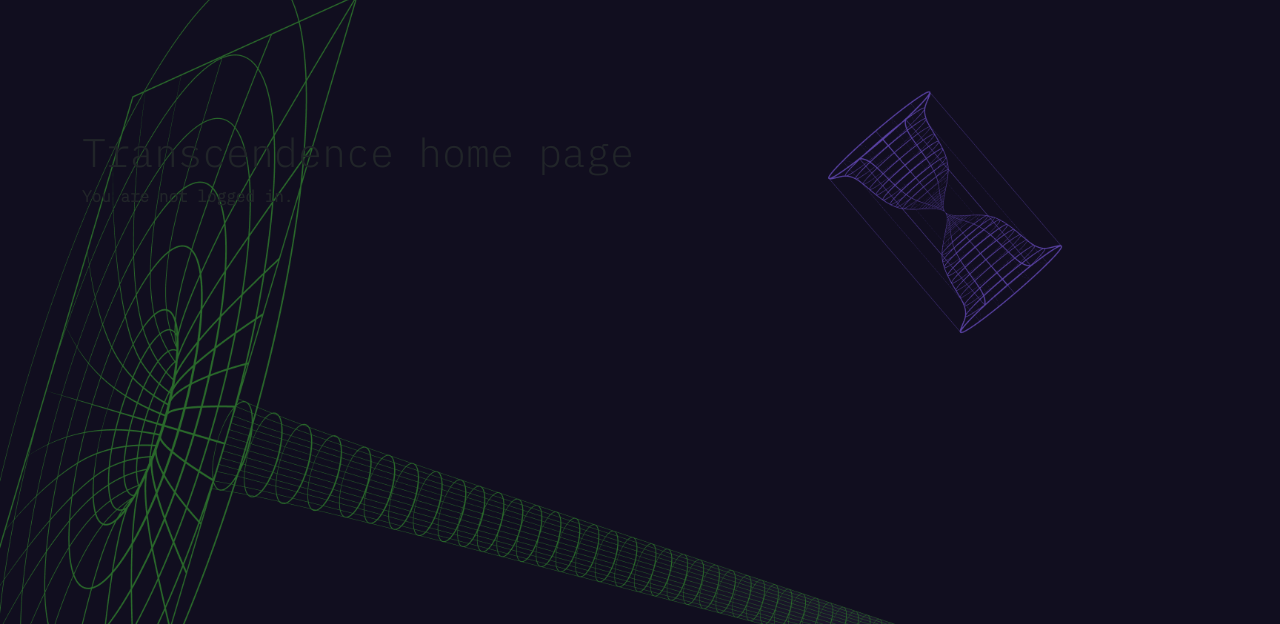
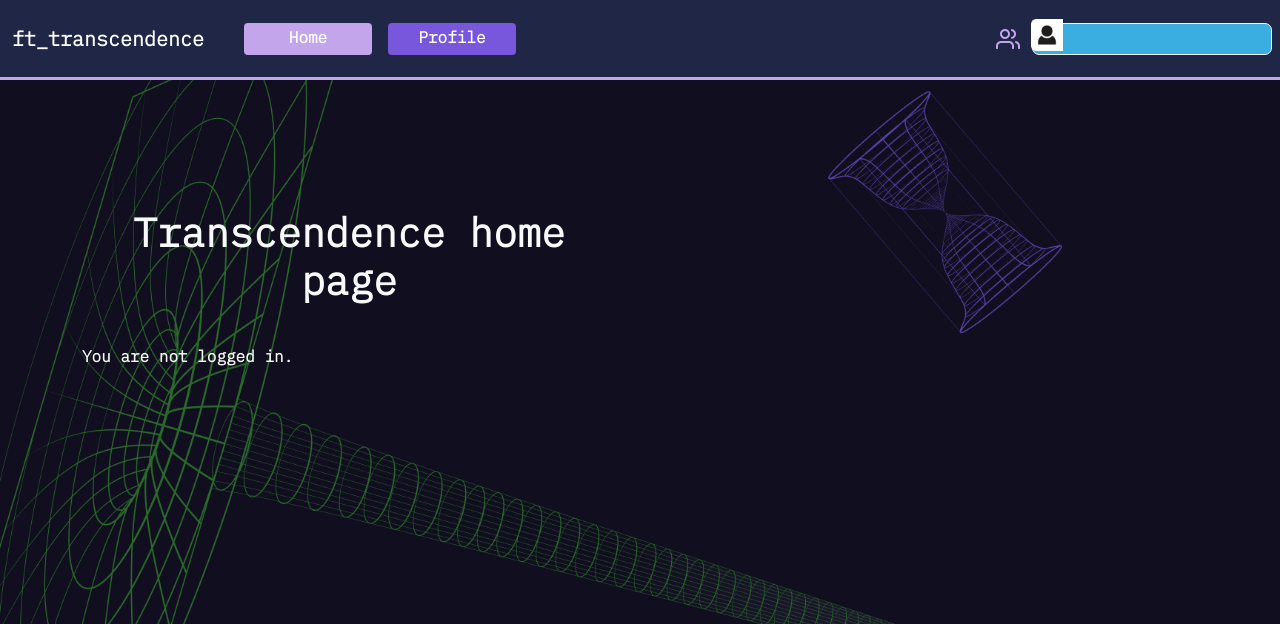
Before and after one commit to SergioDiazDev/ft_transcendence, a Django app: template backend/templates/home.html in a window 1280 px wide. Shown: the top 624 px of the page. Run offline with Django 4.2, Linux system fonts and the light colour scheme; the template is opened without the code that fills it, so the values that code supplies are empty.

Commit message:
feat(frontend): add the navbar to the rest of templates

```diff
--- a/backend/static/css/stylesProfile.css
+++ b/backend/static/css/stylesProfile.css
@@ -4,7 +4,7 @@ body {
 
 main {
     min-height: 100%;
-    max-height: 4em;
+    /* max-height: 4em; */
 }
 
 #section-profile-mid > article > section {
--- a/backend/templates/game.html
+++ b/backend/templates/game.html
@@ -5,7 +5,8 @@
 {% block title %} Game {% endblock %}
 
 {% block additional_head %}
-	<link rel="stylesheet" href="{% static 'game_files/resets.css' %}">
+	{# Game Resets are causing problems with the rest of the UI #}
+	{# <link rel="stylesheet" href="{% static 'game_files/resets.css' %}"> #}
 	<link rel="stylesheet" href="{% static 'game_files/game.css' %}">
 
 	<script>
@@ -19,6 +20,9 @@
 {% endblock %}
 
 {% block content %}
+
+	{% include 'nav.html' %}
+
 	<main id="game-body" class="small-no-whitespace">
 		<script type="module" src="{% static 'game_files/main.js' %}"></script>
 		<div id="game-container" class="small-no-whitespace">
--- a/backend/templates/home.html
+++ b/backend/templates/home.html
@@ -4,15 +4,18 @@
 
 {% block content %}
 
+{% include 'nav.html' %}
+
 <main class="container" id="main-container">
+	<section class="row text-light col-sm-6">
 		<h1>Transcendence home page</h1>
-
 		{% if user.is_authenticated %}
 		<p>You are logged in as: {{ user.username }}</p>
 		<p>Your email address is: {{ user.email }}</p>
 		{% else %}
 		<p>You are not logged in.</p>
 		{% endif %}
+	</section>
 </main>
 
 {% endblock %}
--- /dev/null
+++ b/backend/templates/nav.html
@@ -0,0 +1,29 @@
+{% load static %}
+
+<nav class="navbar navbar-expand-lg navbar-dark " id="menu">
+	<article class="container-fluid" id="article-nav">
+		<a class="navbar-brand" href="/">ft_transcendence</a>
+		<button class="navbar-toggler" type="button" data-bs-toggle="collapse" data-bs-target="#navbarNavAltMarkup" aria-controls="navbarNavAltMarkup" aria-expanded="false" aria-label="Toogle navigation" id="navButton">
+			<span class="navbar-toggler-icon"></span>
+		</button>
+		<section class="collapse navbar-collapse" id="navbarNavAltMarkup">
+			<a class="nav-link btn ms-4 me-3" id="home" href="/">
+				<p>Home</p>
+			</a>
+			<a class="nav-link btn" id="profile" href="{% url 'profile' %}">
+				<p>Profile</p>
+			</a>
+			<a class="nav-link btn " id="icon-users" href="#">
+				<img src="{% static 'img/Users.png' %}" alt="Icon users">
+			</a>
+			<span class="span-profile pe-3 position-absolute me-2 end-0" id="span-profile">
+				<a class="img-profile p-0 text-decoration-none" id="user-account" href="{% url 'profile' %}">
+					<picture class="picture" id="picture">
+						<img class="img-user" id="img-user" src="{{ user.avatar|default:'/static/img/icon1.png' }}" alt="undefined">
+					</picture>
+					<span class="span-img d-inline-block" id="span-img">{{ user.username }}</span>
+				</a>
+			</span>
+		</section>
+	</article>
+</nav>
```
Also changed, not shown: backend/templates/profile.html (+12 -4 lines). Lines whose indentation alone changed are shown as unchanged.
